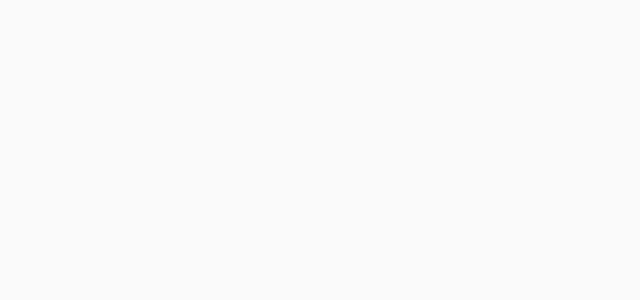
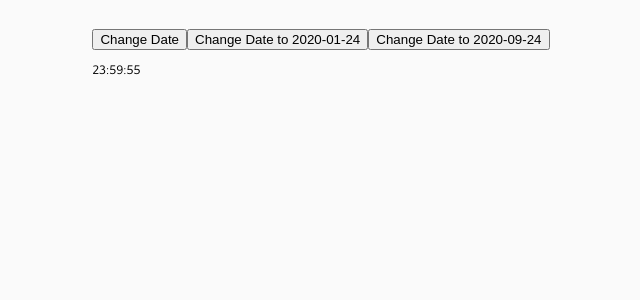
Before and after one commit to franlopezm/countdown, a React (Create React App) app: page /#/ in a window 1280 px wide. Shown: the top 300 px of the page, without its empty margins (319-959 px from the left). Built offline with nearby package versions, Linux system fonts and the light colour scheme.

Commit message:
Added home CountDown

```diff
--- a/src/components/Home.js
+++ b/src/components/Home.js
@@ -1,10 +1,87 @@
-import React from 'react'
+import React, { useState, useEffect } from "react"
+import { DateTime, Interval } from "luxon"
+
+const getEndDate = (date) => {
+  return DateTime.fromISO(date).plus({ hours: 24 })
+}
+
+const getDiffTime = (currentDate, endDate) => {
+  const duration = Interval.fromDateTimes(currentDate, endDate)
+    .toDuration(["hours", "minutes", "seconds", "milliseconds"])
 
 
+  if (!duration.isValid) {
+    return <p>Nothing to show</p>
+  }
+
+  return (
+    <p>
+      {duration.toFormat('hh:mm:ss')} <br />
+    </p>
+  )
+}
+
+const CountDown = (props) => {
+  const { lastDate } = props
+
+  const [stopInterval, setStopInterval] = useState(false)
+  const [timerId, setTimerId] = useState(null)
+  console.log("CountDown -> timerId", timerId)
+
+  const [endDate, setEndDate] = useState(getEndDate(lastDate))
+  const [currentDate, setCurrentDate] = useState(DateTime.local())
+
+  useEffect(() => {
+    if (stopInterval) {
+      console.log("CountDown -> timerId", timerId)
+      clearInterval(timerId)
+
+    } else {
+      setTimerId(setInterval(() => setCurrentDate(DateTime.local()), 1000))
+    }
+
+    return function () {
+      clearInterval(timerId)
+    }
+  }, [stopInterval])
+
+  useEffect(() => {
+    const newDate = getEndDate(lastDate)
+
+    if (newDate.toJSDate() <= Date.now()) {
+      setStopInterval(true)
+    } else {
+      setStopInterval(false)
+    }
+
+    setEndDate(newDate)
+  }, [lastDate])
+
+  console.log('currentDate', currentDate)
+
+  return <div>{getDiffTime(currentDate, endDate)}</div>
+}
+
 export default (props) => {
+  const [date, setDate] = useState(new Date().toISOString())
 
-	return (
-		<div className="container">
-		</div>
-	)
+  return (
+    <div className="container">
+      <button onClick={() => setDate(new Date().toISOString())}>
+        Change Date
+      </button>
+
+      <button onClick={() => setDate(new Date("2020-08-24").toISOString())}>
+        Change Date to 2020-01-24
+      </button>
+
+      <button
+        onClick={() => setDate(new Date("2020-09-23T21:00").toISOString())}
+      >
+        Change Date to 2020-09-24
+      </button>
+
+      <CountDown lastDate={date} />
+    </div>
+  )
 }
```
